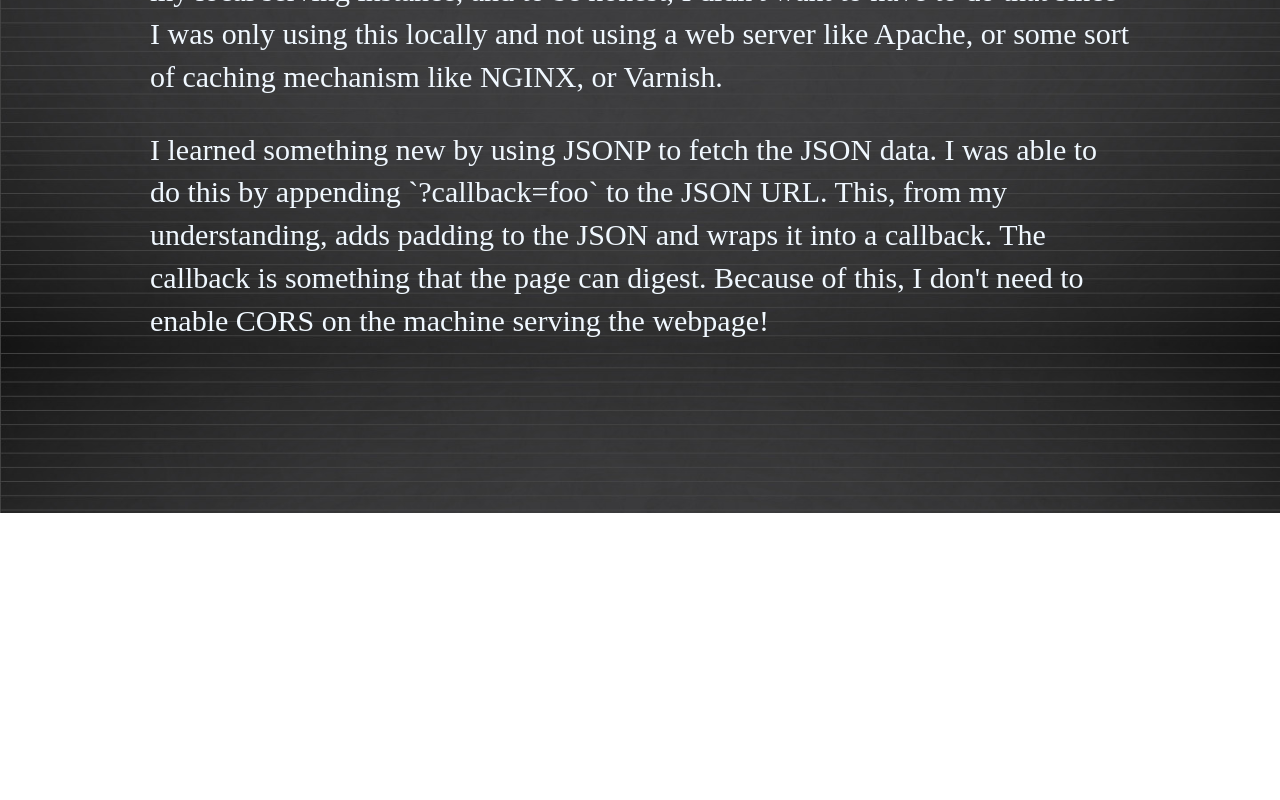
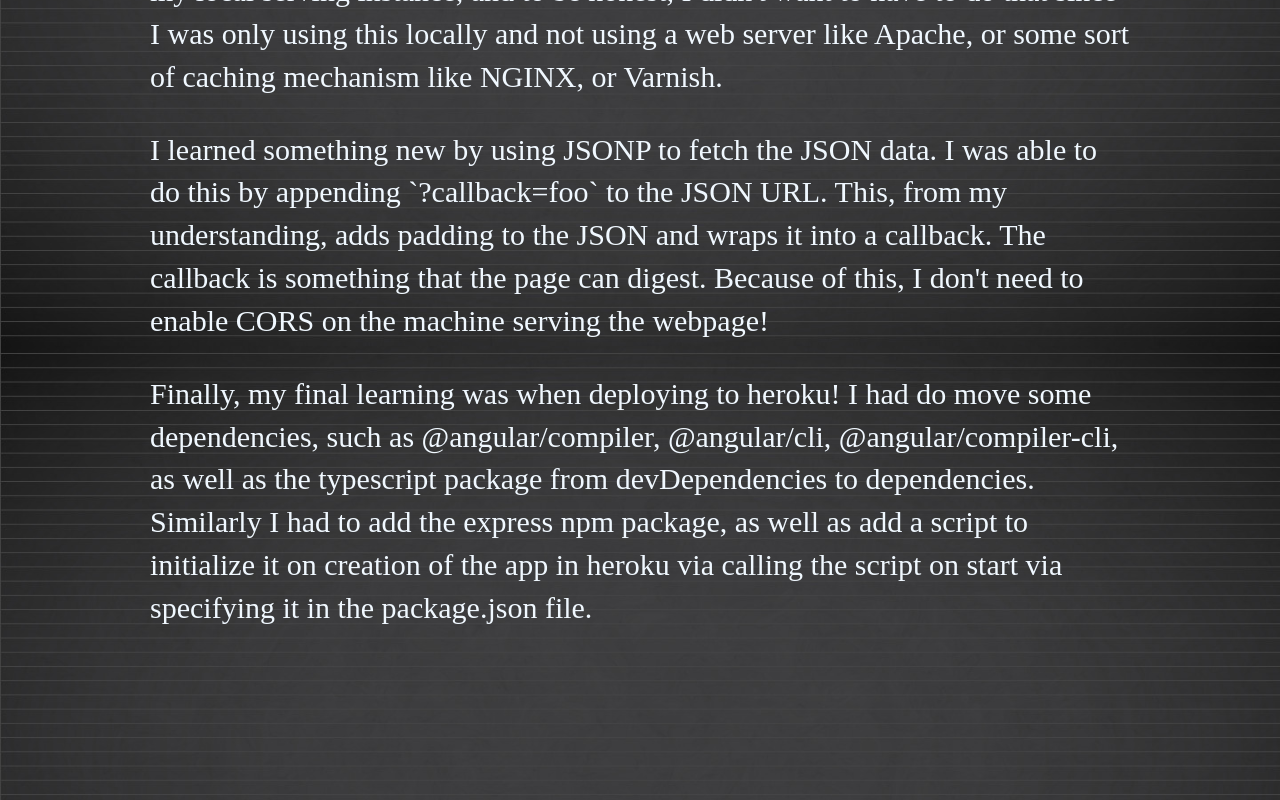
Before and after one commit to Xavier-J-Ortiz/random-quote-generator-angular, an Angular app: page /why in a window 1280 px wide. Shown: the part 1254-2054 px from the top of the page. Before the commit the page ends 1767 px from the top, so only its background shows below. Built offline with nearby package versions, Linux system fonts and the light colour scheme.

Commit message:
added https request instead of http when fetching quote API

```diff
--- a/src/app/generator-block/generator-block.component.ts
+++ b/src/app/generator-block/generator-block.component.ts
@@ -20,7 +20,7 @@ export class GeneratorBlockComponent implements OnInit {
   }
 
   ngOnInit() { // Make the HTTP request:
-    this.http.get('http://quotesondesign.com/wp-json/posts?filter[orderby]=rand&filter[posts_per_page]=40?callback=foo').subscribe(data => {
+    this.http.get('https://quotesondesign.com/wp-json/posts?filter[orderby]=rand&filter[posts_per_page]=40?callback=foo').subscribe(data => {
       // Read the result field from the JSON response.
       this.quotes = this.quoteService.formatQuotes(data);
       this.quoteLength = this.quotes.length;
--- a/src/app/the-why/the-why.component.html
+++ b/src/app/the-why/the-why.component.html
@@ -25,3 +25,9 @@
   the JSON URL. This, from my understanding, adds padding to the JSON and wraps it into a callback. The callback is
   something that the page can digest. Because of this, I don't need to enable CORS on the machine serving the webpage!
 </p>
+<p>
+  Finally, my final learning was when deploying to heroku! I had do move some dependencies, such as @angular/compiler,
+  @angular/cli, @angular/compiler-cli, as well as the typescript package from devDependencies to dependencies. Similarly
+  I had to add the express npm package, as well as add a script to initialize it on creation of the app in heroku via
+  calling the script on start via specifying it in the package.json file.
+</p>
```
